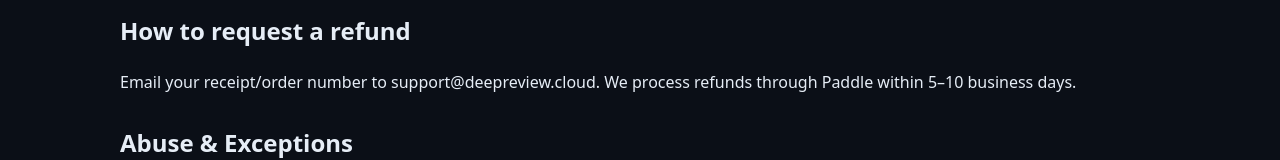
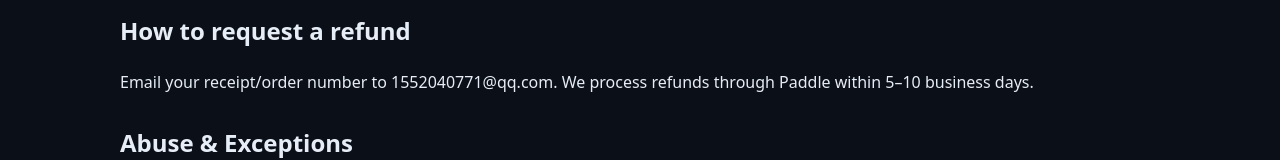
Before and after one commit to TRUNKS0/deepreview-site, a plain HTML site: page refund.html in a window 1280 px wide. Shown: the part 435-595 px from the top of the page. Drawn offline with Linux system fonts and the light colour scheme.

Commit message:
Update refund.html

```diff
--- a/refund.html
+++ b/refund.html
@@ -29,7 +29,7 @@
     <p>Renewed subscription periods that have started are non-refundable. You can cancel before the renewal date to avoid further charges.</p>
 
     <h2>How to request a refund</h2>
-    <p>Email your receipt/order number to support@deepreview.cloud. We process refunds through Paddle within 5–10 business days.</p>
+    <p>Email your receipt/order number to 1552040771@qq.com. We process refunds through Paddle within 5–10 business days.</p>
 
     <h2>Abuse & Exceptions</h2>
     <p>We may decline refunds in cases of policy abuse or fraudulent activity.</p>
```
